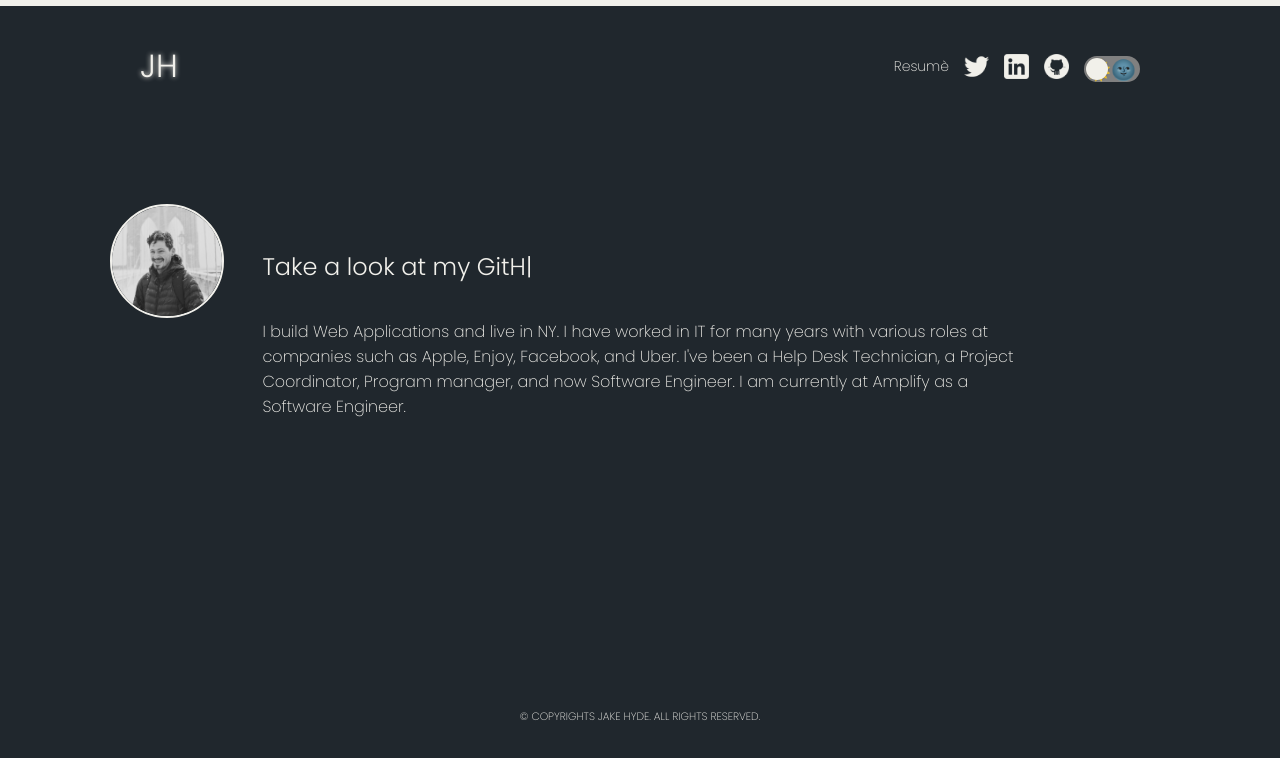
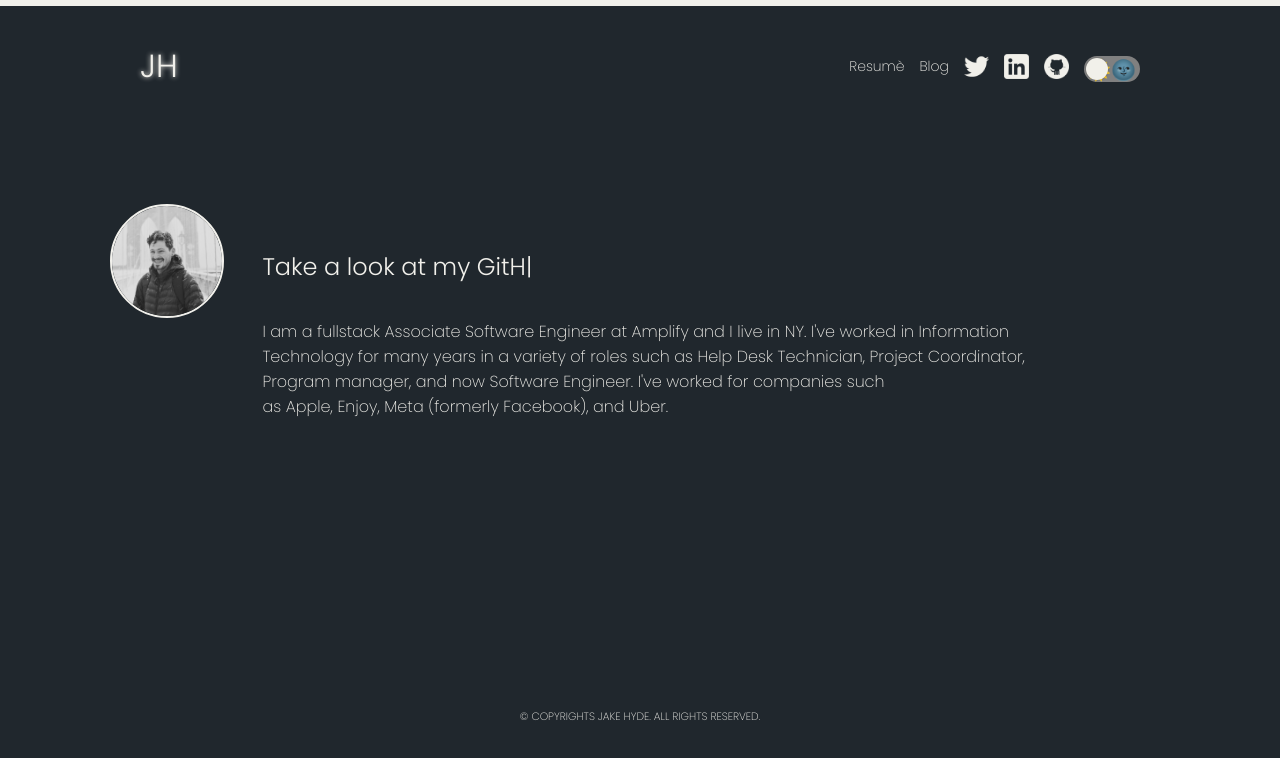
Before and after one commit to jakemeout/jakehyde.com, a Next.js app: page / in a window 1280 px wide. Shown: the top 758 px of the page. Built offline with nearby package versions, Linux system fonts and the light colour scheme.

Commit message:
minor updates to copy, package, eslint

```diff
--- a/package.json
+++ b/package.json
@@ -13,7 +13,8 @@
     "react": "17.0.2",
     "react-dom": "17.0.2",
     "styled-components": "^5.3.3",
-    "typed.js": "^2.0.12"
+    "typed.js": "^2.0.12",
+    "typescript-eslint": "^0.0.1-alpha.0"
   },
   "devDependencies": {
     "@types/node": "16.11.9",
--- a/pages/index.tsx
+++ b/pages/index.tsx
@@ -19,8 +19,19 @@ const Home: NextPage = () => {
         <DescriptionContainer>
           <Heading children={undefined}></Heading>
           <Description>
-            I build Web Applications and live in NY. I have worked in IT for
-            many years with various roles at companies such as&nbsp;
+            I am a fullstack Associate Software Engineer at&nbsp;
+            <Link
+              theme={theme}
+              href="https://amplify.com/"
+              target="_blank"
+              rel="noopener"
+            >
+              Amplify
+            </Link>
+            &nbsp;and I live in NY. I've worked in Information Technology for
+            many years in a variety of roles such as Help Desk Technician,
+            Project Coordinator, Program manager, and now Software Engineer.
+            I've worked for companies such as&nbsp;
             <Link
               theme={theme}
               href="https://www.apple.com"
@@ -45,7 +56,7 @@ const Home: NextPage = () => {
               target="_blank"
               rel="noopener"
             >
-              Facebook
+              Meta (formerly Facebook)
             </Link>
             , and&nbsp;
             <Link
@@ -54,19 +65,8 @@ const Home: NextPage = () => {
               target="_blank"
               rel="noopener"
             >
-              Uber
+              Uber.
             </Link>
-            . I've been a Help Desk Technician, a Project Coordinator, Program
-            manager, and now Software Engineer. I am currently at&nbsp;
-            <Link
-              theme={theme}
-              href="https://amplify.com/"
-              target="_blank"
-              rel="noopener"
-            >
-              Amplify
-            </Link>
-            &nbsp;as a Software Engineer.
           </Description>
         </DescriptionContainer>
       </Content>
--- a/src/components/Heading.tsx
+++ b/src/components/Heading.tsx
@@ -25,7 +25,7 @@ const Heading: React.FunctionComponent<HeaderProps> = ({ children }) => {
       typeSpeed: 50,
       backSpeed: 50,
       fadeOut: true,
-      fadeOutClass: 'typed-fade-out',
+      fadeOutClass: "typed-fade-out",
       fadeOutDelay: 500,
       loop: true,
     };
--- a/src/components/Navbar.tsx
+++ b/src/components/Navbar.tsx
@@ -16,9 +16,12 @@ const Navbar: React.FC = () => {
         </Logo>
       </LogoGlow>
       <LinkContainer>
-        <ResumeLink href="https://jakemeout.github.io/resume/" theme={theme}>
+        <LinkGlow href="https://jakemeout.github.io/resume/" theme={theme}>
           Resumè
-        </ResumeLink>
+        </LinkGlow>
+        <LinkGlow href="/Blog" theme={theme}>
+          Blog
+        </LinkGlow>
         <Link
           href="https://twitter.com/jakeme0ut"
           target="_blank"
@@ -127,7 +130,7 @@ const GitHubIcon = styled.img``;
 const LinkedInIcon = styled.img``;
 const TwitterIcon = styled.img``;
 
-const ResumeLink = styled.a(
+const LinkGlow = styled.a(
   ({ theme }) => `
   color: ${theme.text.primary};
   margin-right: 15px;
```
Also changed, not shown: src/components/Blog.tsx (+4 -4 lines), .eslintrc.json (deleted), 1 other file (tests, documents, lock files or other folders).
